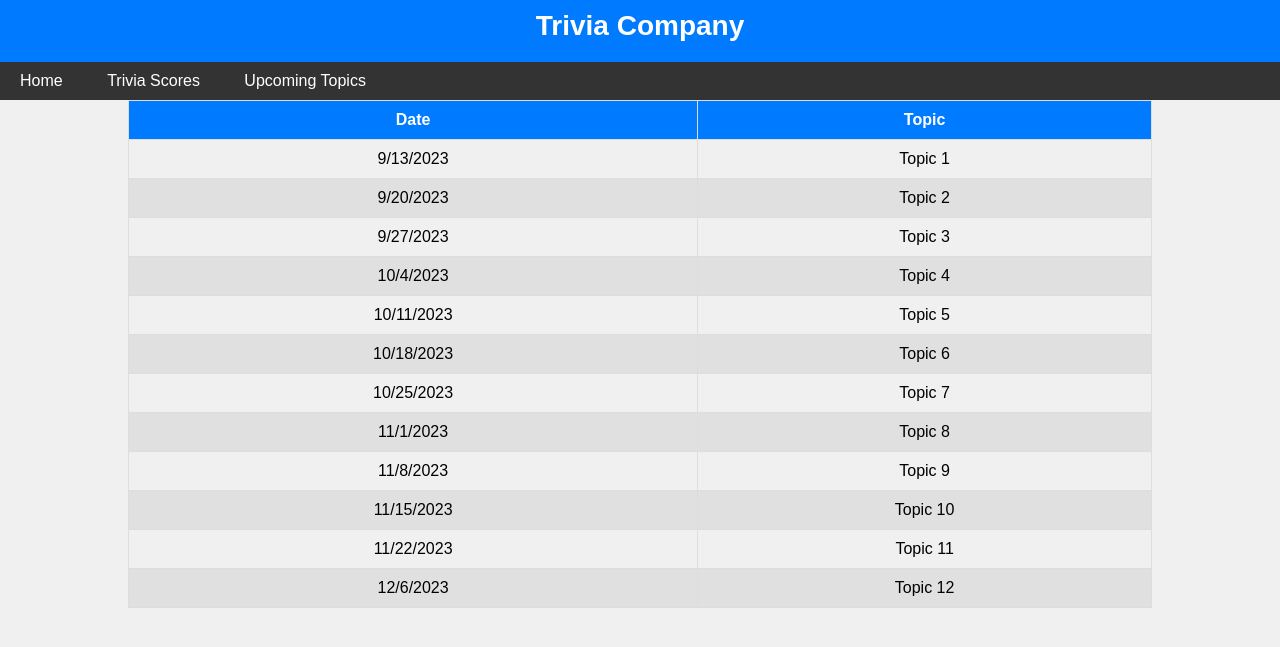
After one commit to joneskyle0/joneskyle0.github.io, a PHP site: page /upcoming_topics.html in a window 1280 px wide. The commit adds this page. Shown: the top 647 px of the page. Run offline with PHP 8.4, Linux system fonts and the light colour scheme.

Commit message:
add upcoming topics and js

```diff
--- a/index.html
+++ b/index.html
@@ -8,7 +8,7 @@
 </head>
 <body>
     <header>
-        <h1>Trivia with Kyle at Ellison Brewery and Spirits</h1>
+        <h1>Trivia with Kyle</h1>
     </header>
     <nav>
         <a href="#">Home</a>
@@ -16,10 +16,11 @@
         <a href="upcoming_topics.html">Upcoming Topics</a>
     </nav>
     <div class="container">
-        <h2>Trivia with Kyle at Ellison Brewery and Spirits</h2>
+        <h2>About Trivia with Kyle</h2>
         <p>
             Join us Wednesdays at 7 PM and 8 PM for trivia at <a href="https://maps.app.goo.gl/jBxnuXqzXdZQZxFQ8">Ellison Brewery and Spirits</a> for a chance to win Ellison gift cards and more.
         </p>
+		<br></br>
         <p>
             Check out your <a href="trivia_scores.html">Trivia Scores</a> or see what's coming up in our <a href="upcoming_topics.html">Upcoming Topics</a>.
         </p>
--- a/styles.css
+++ b/styles.css
@@ -71,3 +71,28 @@ a {
 a:hover {
     text-decoration: underline;
 }
+
+            /* Additional CSS to center, format, and add zebra striping to the table */
+            .upcoming-topics {
+                margin: 0 auto; /* Center the table horizontally */
+                width: 80%; /* Adjust the table width as needed */
+                border-collapse: collapse; /* Remove default cell spacing */
+            }
+            .upcoming-topics th, .upcoming-topics td {
+                border: 1px solid #ddd; /* Add border to table cells */
+                padding: 10px; /* Add padding to cells for spacing */
+                text-align: center; /* Center-align cell content */
+            }
+            .upcoming-topics th {
+                background-color: #007BFF; /* Header background color */
+                color: #fff; /* Header text color */
+            }
+            .upcoming-topics tbody tr:nth-child(odd) {
+                background-color: #f0f0f0; /* Zebra striping for odd rows */
+            }
+            .upcoming-topics tbody tr:nth-child(even) {
+                background-color: #e0e0e0; /* Zebra striping for even rows */
+            }
+            .upcoming-topics th, .upcoming-topics td {
+                font-size: 16px; /* Increase text size */
+            }
--- /dev/null
+++ b/upcoming_topics.html
@@ -0,0 +1,87 @@
+<!DOCTYPE html>
+<html lang="en">
+    <head>
+        <meta charset="UTF-8">
+        <meta name="viewport" content="width=device-width, initial-scale=1.0">
+        <title>Upcoming Topics</title>
+        <link rel="stylesheet" href="styles.css"> <!-- Link to the stylesheet -->
+
+    </head>
+<body>
+    <!-- Navigation menu (copied from index.html) -->
+    <header>
+        <h1>Trivia Company</h1>
+    </header>
+    <nav>
+        <a href="index.html">Home</a>
+        <a href="trivia_scores.html">Trivia Scores</a>
+        <a href="upcoming_topics.html">Upcoming Topics</a>
+    </nav>
+
+    <div id="upcoming-topic">
+        <p class="large-text"></p>
+    </div>
+
+    <!-- Table for upcoming topics -->
+    <table class="upcoming-topics">
+        <thead>
+            <tr>
+                <th>Date</th>
+                <th>Topic</th>
+            </tr>
+        </thead>
+        <tbody>
+            <tr>
+                <td>9/13/2023</td>
+                <td>Topic 1</td>
+            </tr>
+            <tr>
+                <td>9/20/2023</td>
+                <td>Topic 2</td>
+            </tr>
+            <tr>
+                <td>9/27/2023</td>
+                <td>Topic 3</td>
+            </tr>
+            <tr>
+                <td>10/4/2023</td>
+                <td>Topic 4</td>
+            </tr>
+            <tr>
+                <td>10/11/2023</td>
+                <td>Topic 5</td>
+            </tr>
+            <tr>
+                <td>10/18/2023</td>
+                <td>Topic 6</td>
+            </tr>
+            <tr>
+                <td>10/25/2023</td>
+                <td>Topic 7</td>
+            </tr>
+            <tr>
+                <td>11/1/2023</td>
+                <td>Topic 8</td>
+            </tr>
+            <tr>
+                <td>11/8/2023</td>
+                <td>Topic 9</td>
+            </tr>
+            <tr>
+                <td>11/15/2023</td>
+                <td>Topic 10</td>
+            </tr>
+            <tr>
+                <td>11/22/2023</td>
+                <td>Topic 11</td>
+            </tr>
+            <tr>
+                <td>12/6/2023</td>
+                <td>Topic 12</td>
+            </tr>
+        </tbody>
+    </table>
+
+    <script src="upcoming_topic.js"></script>
+</body>
+</html>
```
Also changed, not shown: about.html (deleted, +0 -9 lines), trivia_scores.html (+20 -20 lines), upcoming_topics.js (added, +15 -0 lines).
